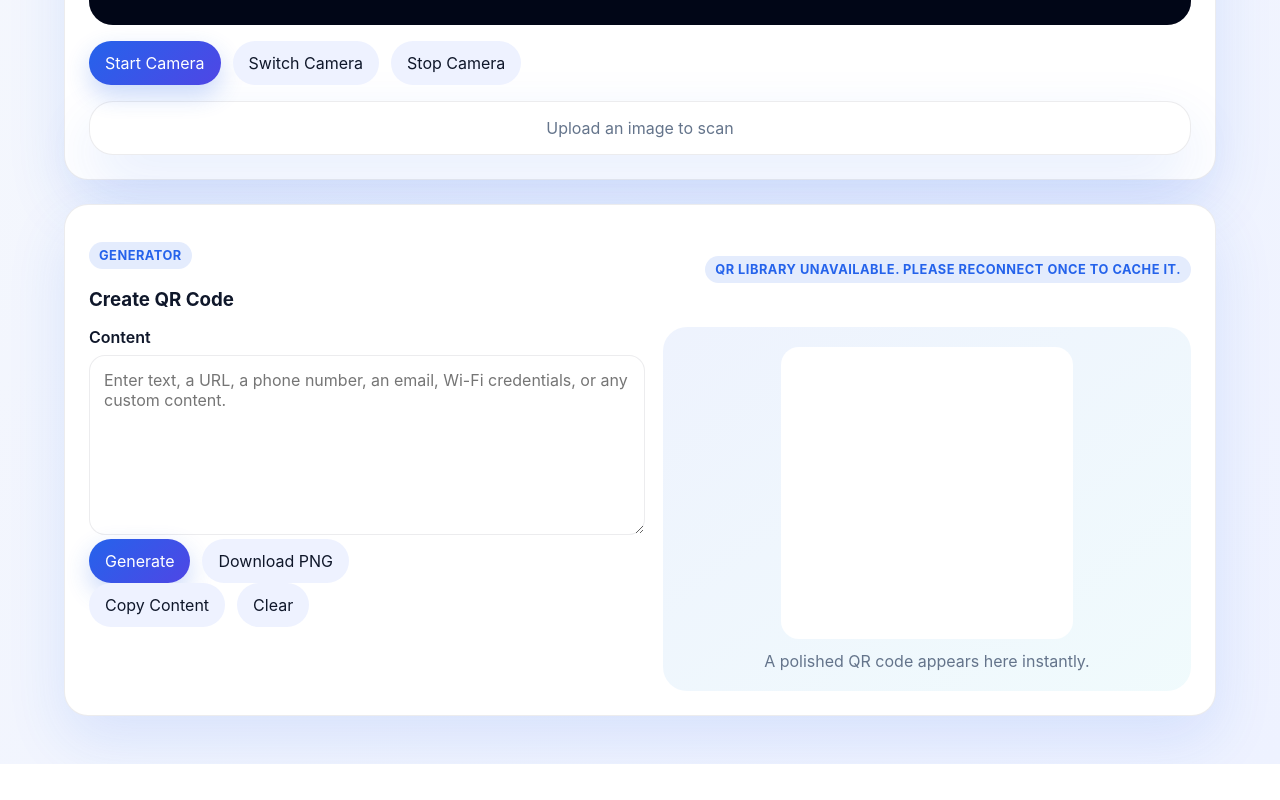
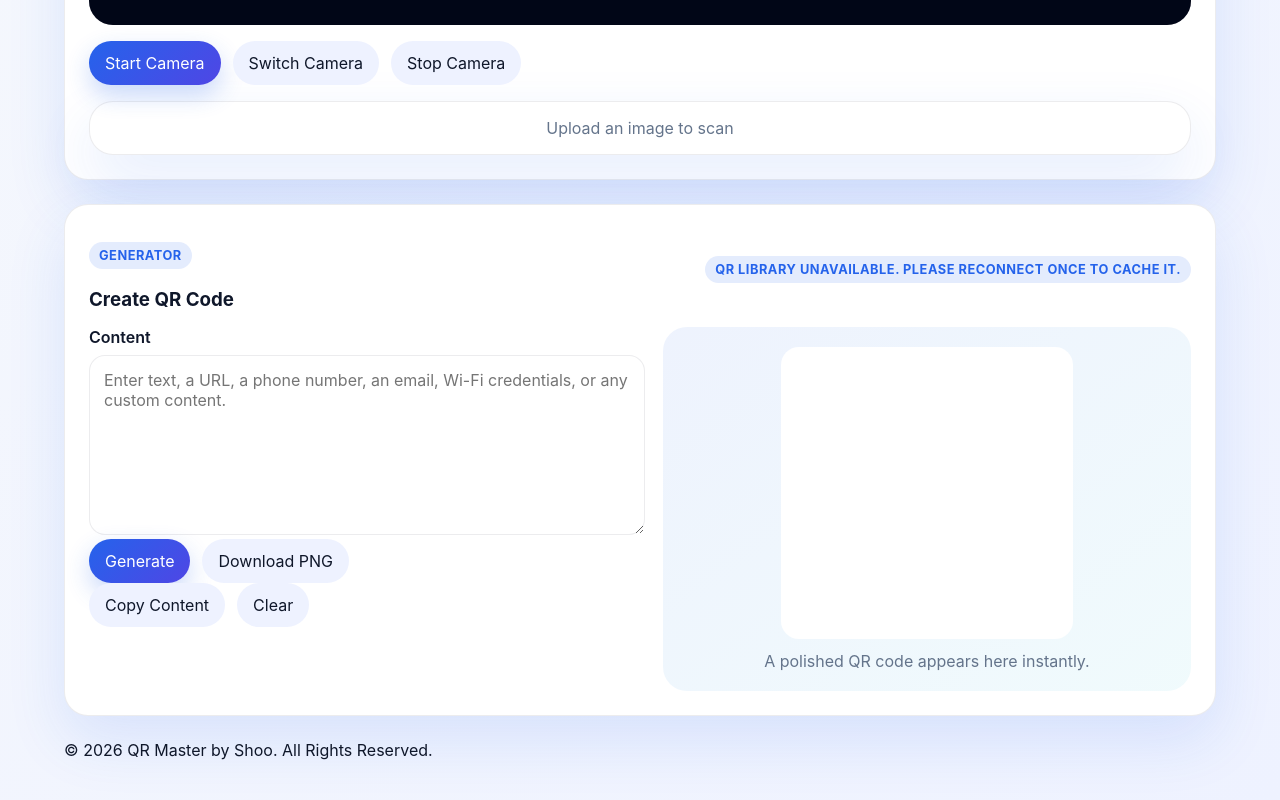
Before and after one commit to realshoo21-svg/WRcode-scanner-and-generater, a plain HTML site: page index.html in a window 1280 px wide. Shown: the part 1294-2094 px from the top of the page. Before the commit the page ends 2058 px from the top, so only its background shows below. Drawn offline with Linux system fonts and the light colour scheme; files whose address does not match are found by name.

Commit message:
Update index.html

```diff
--- a/index.html
+++ b/index.html
@@ -136,6 +136,9 @@
           </div>
         </section>
       </main>
+      <footer class="footer">
+  <p>© 2026 QR Master by Shoo. All Rights Reserved.</p>
+     </footer>
     </div>
 
     <script src="https://cdn.jsdelivr.net/npm/qrcode@1.5.0/build/qrcode.min.js"></script>
```
